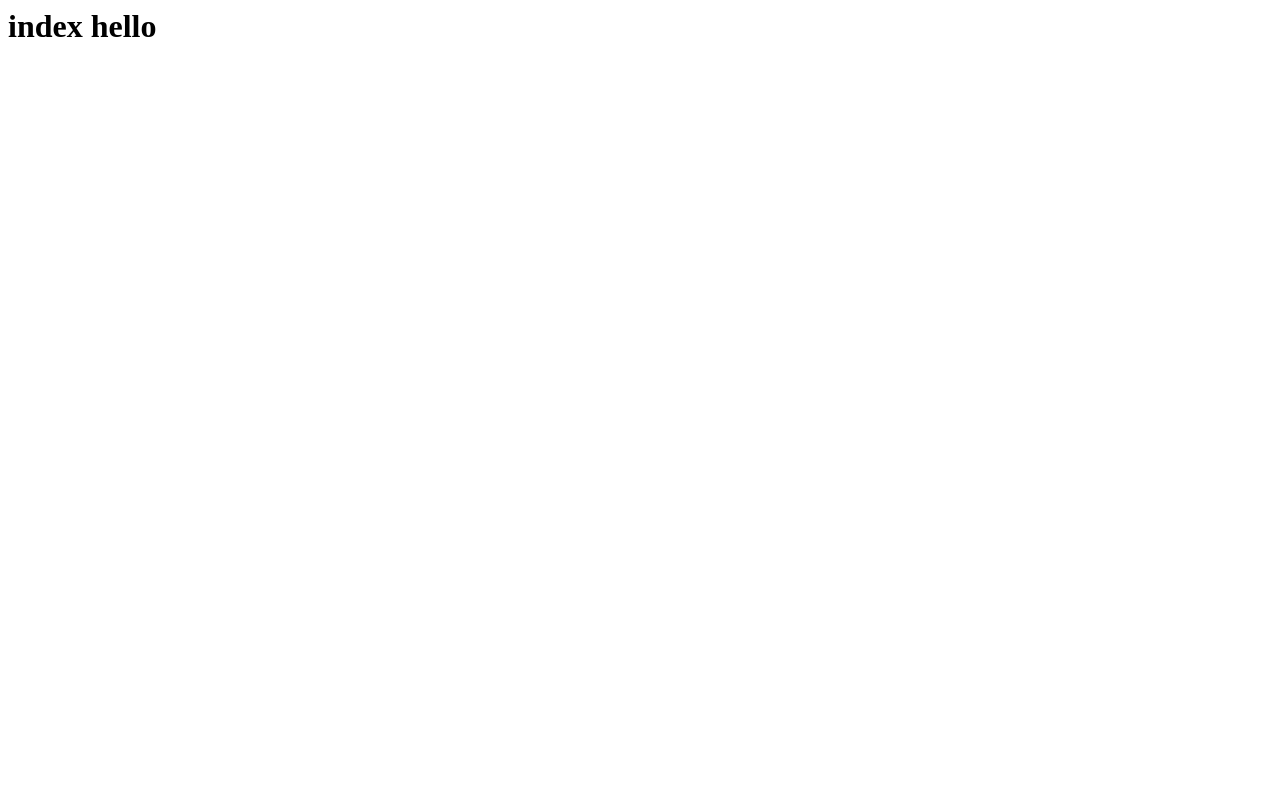
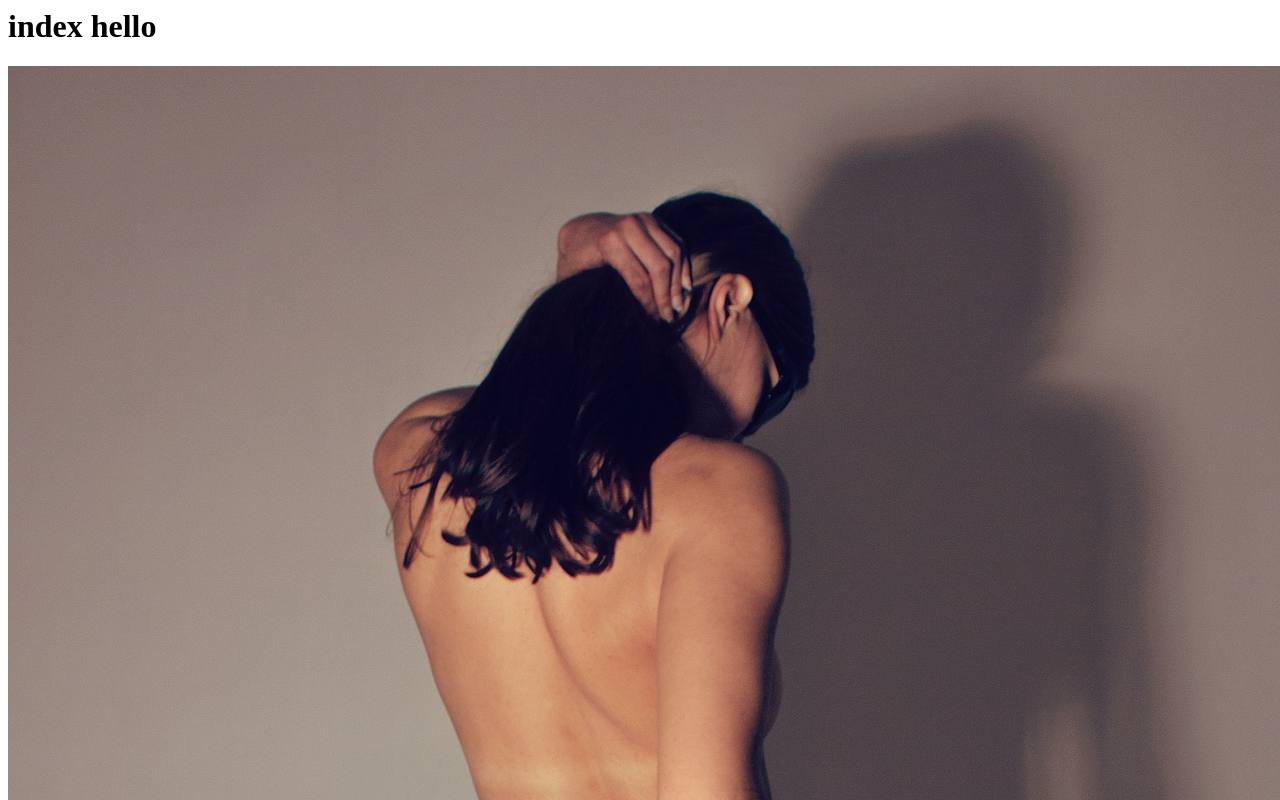
Before and after one commit to ojoohk/githubtestrepo, a plain HTML site: page index.html in a window 1280 px wide. Shown: the top 800 px of the page. Drawn offline with Linux system fonts and the light colour scheme.

Commit message:
그림삽입

```diff
--- a/index.html
+++ b/index.html
@@ -1 +1,2 @@
 <h1>index hello</h1>
+<img src="hello.jpg">
```
